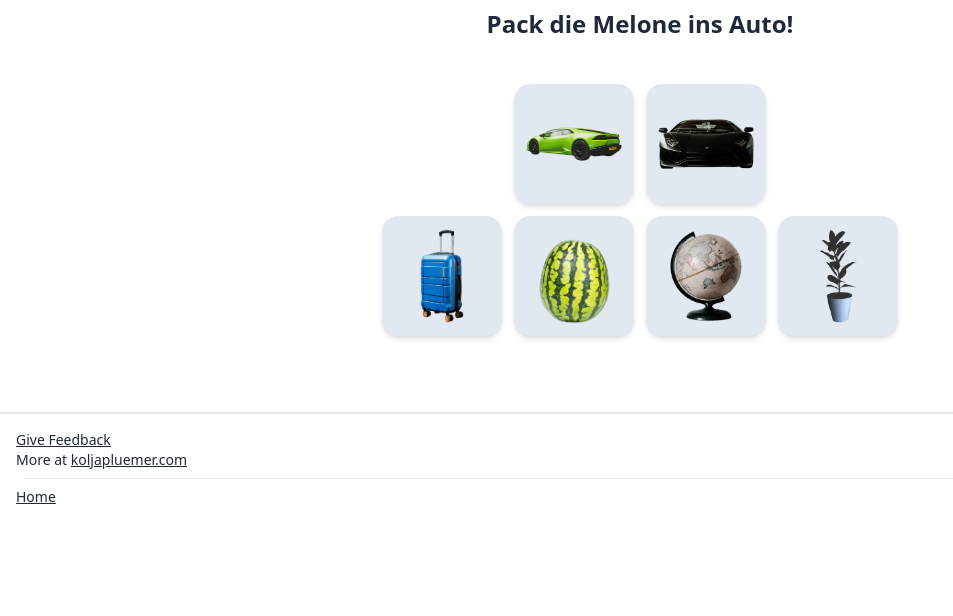
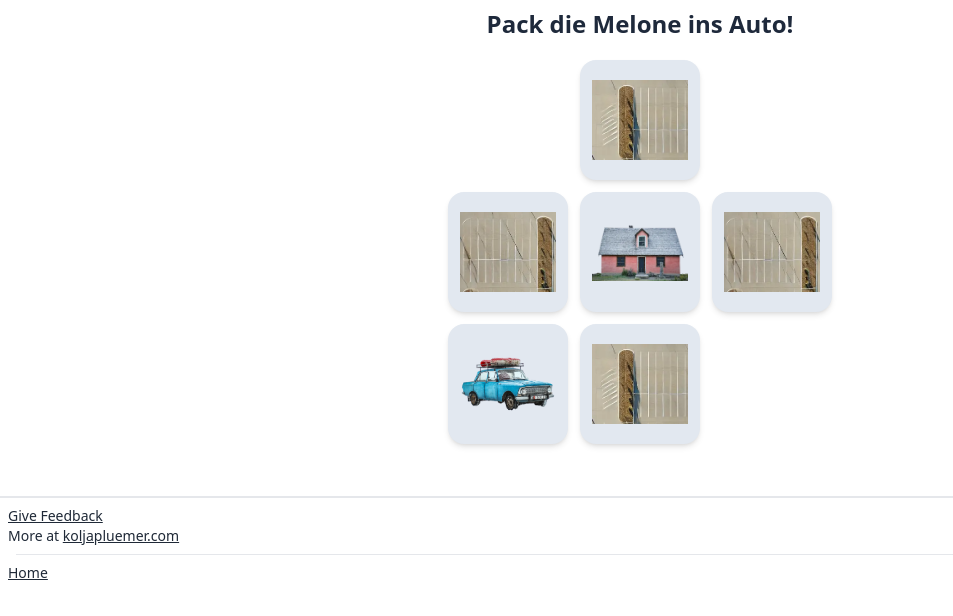
Before and after one commit to koljapluemer/tpr-game-web, a Vue app: page /#/grid in a window 1280 px wide. Shown: the top 616 px of the page, without its empty margins (0-953 px from the left). Built offline with nearby package versions, Linux system fonts and the light colour scheme; what vue3-openlayers would draw is missing.

Commit message:
build basic parking lot scene

```diff
--- a/src/App.vue
+++ b/src/App.vue
@@ -3,7 +3,7 @@
     <router-view />
   </main>
 
-  <footer class="border-t-2 mt-10 p-4 text-sm flex justify-center flex-col w-full">
+  <footer class="border-t-2 mt-10 p-2 text-sm flex justify-center flex-col w-full">
     <!-- Twitter Share Button -->
     <!-- <a
       href="https://twitter.com/share?url=https://location.koljapluemer.com/"
--- a/src/data/items.js
+++ b/src/data/items.js
@@ -2,14 +2,17 @@
 export default {
     "kiwi": { primary_key: "kiwi", secondary_keys: [], images: ["kiwi_uncut"], affordances: ["cuttable", "movable"], load_when_cut: "kiwi-cut" },
     "knife": { primary_key: "knife", secondary_keys: [], images: ["knife"], affordances: ["cuts", "movable"] },
-    "kiwi-cut": { primary_key: "kiwi-halves", secondary_keys: [], images: ["kiwi_cut"], affordances: ["movable"] },
+    "kiwi-cut": { primary_key: "kiwi_halves", secondary_keys: [], images: ["kiwi_cut"], affordances: ["movable"] },
     "car-black": { primary_key: "car", secondary_keys: [], images: ["car_black-Photoroom"], affordances: ["storage-medium"], color: "black" },
     "car-blue": { primary_key: "car", secondary_keys: [], images: ["car_blue_bmw_crop", "car_blue-Photoroom"], affordances: ["storage-medium"], color: "blue" },
     "car-green": { primary_key: "car", secondary_keys: [], images: ["car_green-Photoroom"], affordances: ["storage-medium"], color: "green" },
     "fan": { primary_key: "fan", secondary_keys: [], images: ["fan_crop"], affordances: ["storable-medium", "movable"] },
     "globe": { primary_key: "glob", secondary_keys: [], images: ["globe_crop"], affordances: ["storable-medium", "movable"] },
-    "potted-plant": { primary_key: "potted-plant", secondary_keys: [], images: ["pot_plant_crop"], affordances: ["storable-medium", "movable"] },
+    "potted-plant": { primary_key: "potted_plant", secondary_keys: [], images: ["pot_plant_crop"], affordances: ["storable-medium", "movable"] },
     "suitcase-white": { primary_key: "suitcase", secondary_keys: [], images: ["suitcas2_crop"], affordances: ["storable-medium", "movable", "storage-small"] },
     "suitcase-blue": { primary_key: "suitcase", secondary_keys: [], images: ["suitcase1_crop"], affordances: ["storable-medium", "movable", "storage-small"] },
     "melon": { primary_key: "melon", secondary_keys: [], images: ["melon_whole"], affordances: ["storable-small", "movable"] },
+    "house": {primary_key: "house", images: ["house_crop", "house_front"]},
+    "car-old-movable": {primary_key: "car", images: ["car_blue_old_crop"], affordances: ["movable", "parkable"], color: "blue"},
+    "parking-lot": {primary_key: "parking_lot", images: ["parking_lot_1", "parking_lot_2"], affordances: ["is-parking-space"]}
 };
--- a/src/data/levelTemplates.js
+++ b/src/data/levelTemplates.js
@@ -17,5 +17,12 @@
         [[], colorfulCars, colorfulCars, []],
         [thingsThatFitInCar, thingsThatFitInCar, thingsThatFitInCar, thingsThatFitInCar]
       ]
+    },
+    "park-car-x" : {
+      grid: [
+        [[], ["parking-lot"], []],
+        [["parking-lot"], ["house"], ["parking-lot"]],
+        [["car-old-movable"], ["parking-lot"], []],
+      ]
     }
   };
--- a/src/router/index.js
+++ b/src/router/index.js
@@ -1,7 +1,6 @@
 import { createRouter, createWebHashHistory } from 'vue-router'
 import Landing from "@/views/Landing.vue";
 import About from "@/views/About.vue";
-import KnifeTest from '../views/KnifeTest.vue';
 import Grid from '../views/Grid.vue';
 
 const routes = [
@@ -14,11 +13,6 @@
         path: "/about",
         name: "About",
         component: About,
-    },
-    {
-        path: "/knife-test",
-        name: "KnifeTest",
-        component: KnifeTest,
     },
     {
         path: "/grid",
--- a/src/views/Grid.vue
+++ b/src/views/Grid.vue
@@ -2,7 +2,7 @@
   <h2 class="font-bold text-2xl text-center text-slate-800 p-2">
     Pack die Melone ins Auto!
   </h2>
-  <div class="flex flex-col gap-1 bg-white p-8" v-if="playGrid">
+  <div class="flex flex-col gap-1 bg-white p-2" v-if="playGrid">
     <!-- Render the grid rows -->
     <div v-for="(row, rowIndex) in playGrid" :key="rowIndex" class="flex flex-row gap-1">
       <div
@@ -28,13 +28,11 @@
         >
           <!-- this can later be extended into rendering the whole array of images, so img can be added -->
           <img
-            :key="playGrid[rowIndex][colIndex].card.images[0].name"
-            :src="
-              '/assets/items/' +
-              playGrid[rowIndex][colIndex].card.images[0].name +
-              '.webp'
-            "
-            class="object-contain w-24 h-24"
+            v-for="img of playGrid[rowIndex][colIndex].card.images"
+            :key="img.name"
+            :src="'/assets/items/' + img.name + '.webp'"
+            class="object-contain w-24 h-24 absolute"
+            :style="getImageStyle(img)"
             alt=""
             draggable="false"
           />
@@ -61,6 +59,8 @@
 export interface CardImage {
   name: string;
   zIndex: number;
+  scale?: number;
+  offset?: [number, number];
 }
 
 // Card interface with mutable state
@@ -93,7 +93,7 @@
   let item: Item = {
     key: key,
     images: val["images"],
-    affordances: val["affordances"],
+    affordances: val["affordances"] || [],
     loadWhenCut: val["load_when_cut"],
   };
   items[key] = item;
@@ -112,7 +112,7 @@
   levels.push(level);
 }
 
-const currentLevel = ref(levels[1]);
+const currentLevel = ref(levels[2]);
 const playGrid: Ref<Grid | null> = ref(null);
 
 function generateGrid() {
@@ -167,6 +167,15 @@
   dragOrigin = [row, col];
 }
 
+function getImageStyle(img: CardImage): string {
+  if (img.scale != undefined && img.offset != undefined) {
+    // TODO: everything after 1st is randomly ignored xD
+    return `transform: scale(${img.scale}); left: ${img.offset[0]} px; top: ${img.offset[1]} px;`;
+  } else {
+    return "";
+  }
+}
+
 function onDrop(event, row, col) {
   playGrid.value![dragOrigin[0]][dragOrigin[1]].is_being_dragged = false;
 
@@ -216,7 +225,26 @@
     }
     if (card_sending?.item.affordances.includes("storable-small")) {
       // test if it fits
-      if (card_receiving.item.affordances.includes("storage-medium") || card_receiving.item.affordances.includes("storage-small")) {
+      if (
+        card_receiving.item.affordances.includes("storage-medium") ||
+        card_receiving.item.affordances.includes("storage-small")
+      ) {
+        playGrid.value![dragOrigin[0]][dragOrigin[1]] = {
+          card: null,
+          is_being_dragged: false,
+        };
+      }
+    }
+    // park
+    if (card_sending?.item.affordances.includes("parkable")) {
+      // test if it fits
+      if (card_receiving.item.affordances.includes("is-parking-space")) {
+        card_receiving.images.push({
+          name: card_sending.item.images[0],
+          zIndex: 1,
+          scale: 0.43,
+          offset: [Math.random() * -40 + 20, Math.random() * -40 + 20],
+        });
         playGrid.value![dragOrigin[0]][dragOrigin[1]] = {
           card: null,
           is_being_dragged: false,
--- a/src/views/KnifeTest.vue
+++ /dev/null
@@ -1,97 +0,0 @@
-<template>
-  <div class="flex flex-col gap-1 bg-slate-200 p-8">
-    <!-- Render the grid rows -->
-    <div v-for="(row, rowIndex) in grid" :key="rowIndex" class="flex flex-row gap-1">
-      <div
-        v-for="(cell, colIndex) in row"
-        :key="colIndex"
-        class="min-w-32 bg-white p-1 min-h-32 "
-        @dragover.prevent
-        @drop="onDrop($event, rowIndex, colIndex)"
-      >
-        <!-- Render items in the cell -->
-        <!-- :style="{ backgroundImage: `url(${items[itemKey]?.images[0] || ''})` }" -->
-
-        <div
-          v-if="cell.length > 0"
-          class="card p-4 bg-slate-200 shadow-md w-full h-full"
-          draggable="true"
-          @dragstart="onDragStart($event, cell[0], rowIndex, colIndex)"
-        >
-          {{ cell[0] }}
-        </div>
-      </div>
-    </div>
-  </div>
-</template>
-
-<script setup>
-import { ref } from "vue";
-import levelTemplates from "../data/levelTemplates.js";
-import items from "../data/items.js";
-
-// Reactive state
-const grid = ref([]); // The grid structure
-const draggedItem = ref(null); // The currently dragged item's key
-const draggedFrom = ref({ row: null, col: null }); // The original position of the dragged item
-
-// Initialize the game by selecting a random level and generating the grid
-function initializeGame() {
-  const randomLevel = levelTemplates[Math.floor(Math.random() * levelTemplates.length)];
-  // Deep clone the level's grid to avoid mutating the template
-  grid.value = randomLevel.grid.map((row) => row.map((cell) => [...cell]));
-}
-
-// Handle the start of a drag operation
-function onDragStart(event, itemKey, row, col) {
-  draggedItem.value = itemKey;
-  draggedFrom.value = { row, col };
-}
-
-// Handle the drop event
-/** test
- * @param {Array[Array]} string
-*/
-function onDrop(event, row, col) {
-  if (!draggedItem.value) return;
-
-  const targetCell = grid.value[row][col];
-  const draggedItemData = items[draggedItem.value];
-
-  // Check if there's an item in the target cell
-  if (targetCell.length > 0) {
-    const targetItemKey = targetCell[0];
-    const targetItemData = items[targetItemKey];
-
-    // Handle affordance logic: "cuts" vs "cuttable"
-    if (
-      draggedItemData.affordances === "cuts" &&
-      targetItemData.affordances === "cuttable"
-    ) {
-      targetCell[0] = targetItemData.load_when_cut; // Replace target with "cut" version
-      grid.value[draggedFrom.value.row][draggedFrom.value.col].push(draggedItem.value); // Return the dragged item to its original position
-      resetDragState();
-      return;
-    }
-  }
-
-  // Default behavior: Move the dragged item to an empty cell
-  if (targetCell.length === 0) {
-    targetCell.push(draggedItem.value); // Add the dragged item to the target cell
-    const originCell = grid.value[draggedFrom.value.row][draggedFrom.value.col];
-    const index = originCell.indexOf(draggedItem.value);
-    if (index > -1) originCell.splice(index, 1); // Remove the item from its original cell
-  }
-
-  resetDragState();
-}
-
-// Reset drag state after a drag-and-drop operation
-function resetDragState() {
-  draggedItem.value = null;
-  draggedFrom.value = { row: null, col: null };
-}
-
-// Initialize the game when the component is mounted
-initializeGame();
-</script>
```
Also changed, not shown: public/assets/items/parking_lot_1.webp (added), public/assets/items/parking_lot_2.webp (added).
